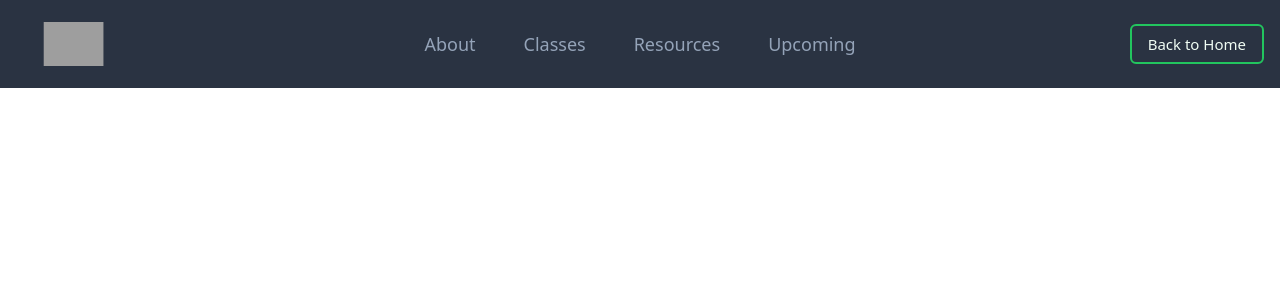
After one commit to jahantaila/Saroga, a Django app: page /resources/ in a window 1280 px wide. The commit adds this page. Shown: the top 300 px of the page. Run offline with Django 3.2, Linux system fonts and the light colour scheme; some libraries are stand-ins or nearby versions; grey boxes are pictures that could not be loaded.

Commit message:
resources page

```diff
--- a/WEBMASTER/urls.py
+++ b/WEBMASTER/urls.py
@@ -16,6 +16,7 @@ Including another URLconf
 from django.contrib import admin
 from django.urls import path
 from yoga_main import views
+
 urlpatterns = [
     path('admin/', admin.site.urls),
     path('', views.home, name='home'),
@@ -24,4 +25,5 @@ urlpatterns = [
     path('login/', views.login, name='login'),
     path('signup/', views.signup, name='signup'),
     path('classes/', views.classes, name='classes'),
+    path('resources/', views.resources, name='resources')
 ]
--- a/yoga_main/templates/home.html
+++ b/yoga_main/templates/home.html
@@ -42,7 +42,7 @@
                     href="{% url 'classes' %}"
                     data-config-id="auto-txt-2-2" style=" font-size: 18px" >Classes</a></li>
                 <li class="mr-12"><a
-                    class=" hover:text-white font-medium text-slate-400 transition ease-in-out delay-150" href="#"
+                    class=" hover:text-white font-medium text-slate-400 transition ease-in-out delay-150" href="{% url 'resources' %}"
                     data-config-id="auto-txt-3-2" style=" font-size: 18px">Resources</a></li>
                 <li><a class=" hover:text-white  font-medium text-slate-400 transition ease-in-out delay-150" href="#"
                     data-config-id="auto-txt-4-2" style=" font-size: 18px">Upcoming</a></li>
--- a/yoga_main/templates/login.html
+++ b/yoga_main/templates/login.html
@@ -25,7 +25,7 @@
             class="text-slate-400 font-medium hover:text-white transition ease-in-out delay-150" href="#"
             data-config-id="auto-txt-1-2" style=" font-size: 18px">About</a></li>
         <li class="mr-12"><a
-            class=" text-slate-400   font-medium hover:text-white transition ease-in-out delay-150"
+            class="text-slate-400 font-medium hover:text-white transition ease-in-out delay-150"
             href="{% url 'classes' %}"
             data-config-id="auto-txt-2-2" style=" font-size: 18px" >Classes</a></li>
         <li class="mr-12"><a
--- /dev/null
+++ b/yoga_main/templates/resources.html
@@ -0,0 +1,56 @@
+<!DOCTYPE html>
+<html>
+
+<head>
+  <meta charset="utf-8">
+  <meta name="viewport" content="width=device-width">
+  <title>replit</title>
+  <link href="style.css" rel="stylesheet" type="text/css" />
+  <script src="https://cdn.tailwindcss.com"></script>
+
+</head>
+<body>
+    <nav class="flex justify-between p-6 px-4" data-config-id="toggle-mobile" data-config-target=".navbar-menu"
+    data-config-class="hidden" style="background-color: #2A3342 !important;">
+    <div class="flex justify-between items-center w-full">
+      <div class="w-1/2 xl:w-1/3">
+        <a class="block max-w-max" href="#">
+          <img class="h-8" src="https://i.ibb.co/MBCZ5N6/image-removebg-preview-4.png" alt="LOGO"
+            data-config-id="auto-img-1-2" style="transform: scale(1.4); padding-left: 30px"> </a>
+      </div>
+      <div class="w-1/2 xl:w-1/3">
+        <ul class="text-slate-400hidden xl:flex xl:justify-center">
+          <li class="mr-12"><a
+              class="text-slate-400 font-medium hover:text-white transition ease-in-out delay-150" href="#"
+              data-config-id="auto-txt-1-2" style=" font-size: 18px">About</a></li>
+          <li class="mr-12"><a
+              class=" text-slate-400   font-medium hover:text-white transition ease-in-out delay-150"
+              href="{% url 'classes' %}"
+              data-config-id="auto-txt-2-2" style=" font-size: 18px" >Classes</a></li>
+          <li class="mr-12"><a
+              class=" hover:text-white font-medium text-slate-400 transition ease-in-out delay-150" href="#"
+              data-config-id="auto-txt-3-2" style=" font-size: 18px">Resources</a></li>
+          <li><a class=" hover:text-white  font-medium text-slate-400 transition ease-in-out delay-150" href="#"
+              data-config-id="auto-txt-4-2" style=" font-size: 18px">Upcoming</a></li>
+        </ul>
+      </div>
+      <div class="w-1/2 xl:w-1/3">
+        <div class="hidden xl:flex items-center justify-end"><a
+            class="inline-block py-2 px-4 mr-2 leading-5 text-slate-400 hover:text-white bg-transparent font-medium rounded-md transition ease-in-out delay-150"
+            href="{% url 'login' %}" data-config-id="auto-txt-5-2" style="font-size: 18px">       </a> <!--DONT REMOVE THIS-->   <a
+            class="inline-block py-2 px-4 text-sm leading-5 text-green-50 border-2 border-solid border-green-500 hover:bg-green-500 transition ease-in-out delay-200 font-medium focus:ring-2 focus:ring-green-500 focus:ring-opacity-50 rounded-md"
+            href="#" data-config-id="auto-txt-6-2" style="font-size: 15px">Back to Home</a></div>
+      </div>
+    </div>
+    <button class="navbar-burger self-center xl:hidden">
+      <svg width="35" height="35" viewbox="0 0 32 32" fill="none" xmlns="http://www.w3.org/2000/svg"
+        data-config-id="auto-svg-1-2">
+        <rect class="text-slate-400" width="32" height="32" rx="6" fill="currentColor"></rect>
+        <path class="text-coolGray-400"
+          d="M7 12H25C25.2652 12 25.5196 11.8946 25.7071 11.7071C25.8946 11.5196 26 11.2652 26 11C26 10.7348 25.8946 10.4804 25.7071 10.2929C25.5196 10.1054 25.2652 10 25 10H7C6.73478 10 6.48043 10.1054 6.29289 10.2929C6.10536 10.4804 6 10.7348 6 11C6 11.2652 6.10536 11.5196 6.29289 11.7071C6.48043 11.8946 6.73478 12 7 12ZM25 15H7C6.73478 15 6.48043 15.1054 6.29289 15.2929C6.10536 15.4804 6 15.7348 6 16C6 16.2652 6.10536 16.5196 6.29289 16.7071C6.48043 16.8946 6.73478 17 7 17H25C25.2652 17 25.5196 16.8946 25.7071 16.7071C25.8946 16.5196 26 16.2652 26 16C26 15.7348 25.8946 15.4804 25.7071 15.2929C25.5196 15.1054 25.2652 15 25 15ZM25 20H7C6.73478 20 6.48043 20.1054 6.29289 20.2929C6.10536 20.4804 6 20.7348 6 21C6 21.2652 6.10536 21.5196 6.29289 21.7071C6.48043 21.8946 6.73478 22 7 22H25C25.2652 22 25.5196 21.8946 25.7071 21.7071C25.8946 21.5196 26 21.2652 26 21C26 20.7348 25.8946 20.4804 25.7071 20.2929C25.5196 20.1054 25.2652 20 25 20Z"
+          fill="currentColor"></path>
+      </svg></button>
+
+  </nav>
+</body>
+</html>
--- a/yoga_main/views.py
+++ b/yoga_main/views.py
@@ -1,4 +1,4 @@
-from django.shortcuts import render
+from django.shortcuts import render, HttpResponse
 from django.contrib.auth.forms import UserCreationForm
 # Create your views here.
 
@@ -17,4 +17,7 @@ def signup(request):
   return render(request, 'signup.html', context)
 
 def classes(request):
-  return render(request, 'classes.html')
+   return render(request, 'classes.html')
+
+def resources(request):
+   return render(request, 'resources.html')
```
Also changed, not shown: yoga_main/static/js/script.js (added).
